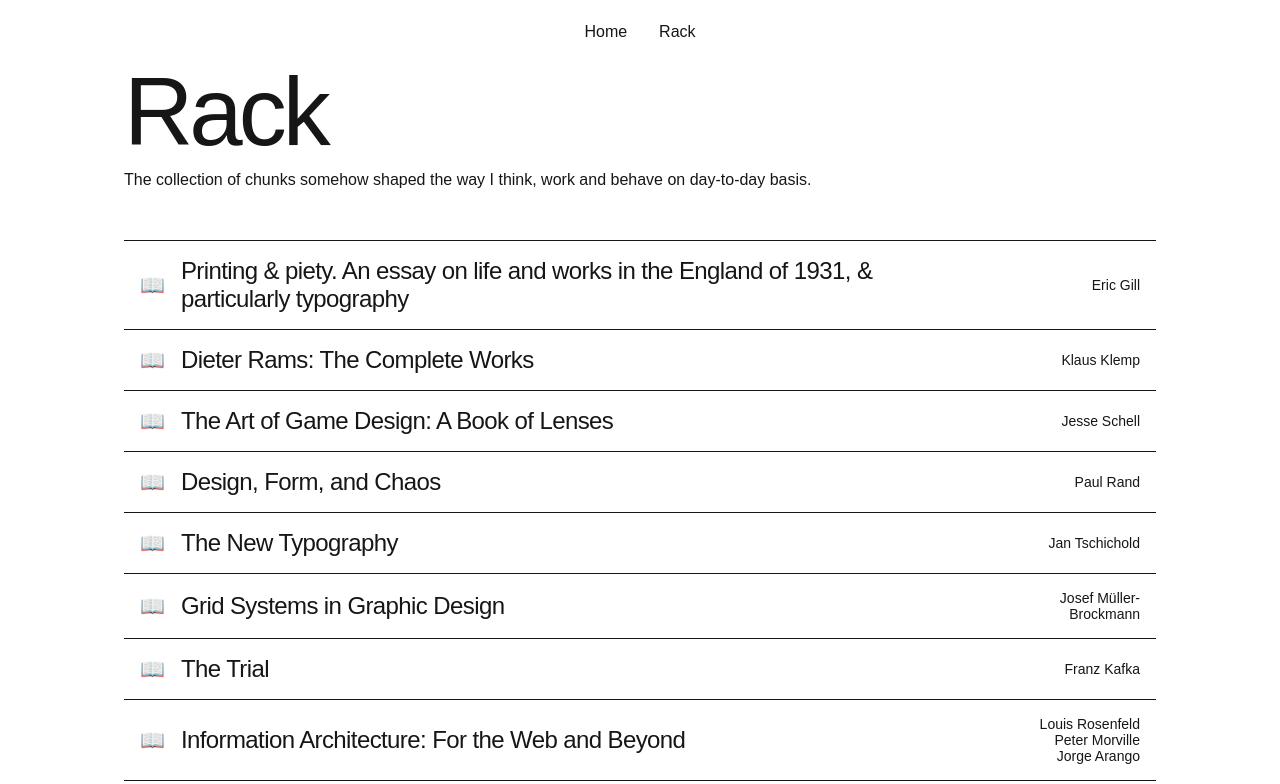
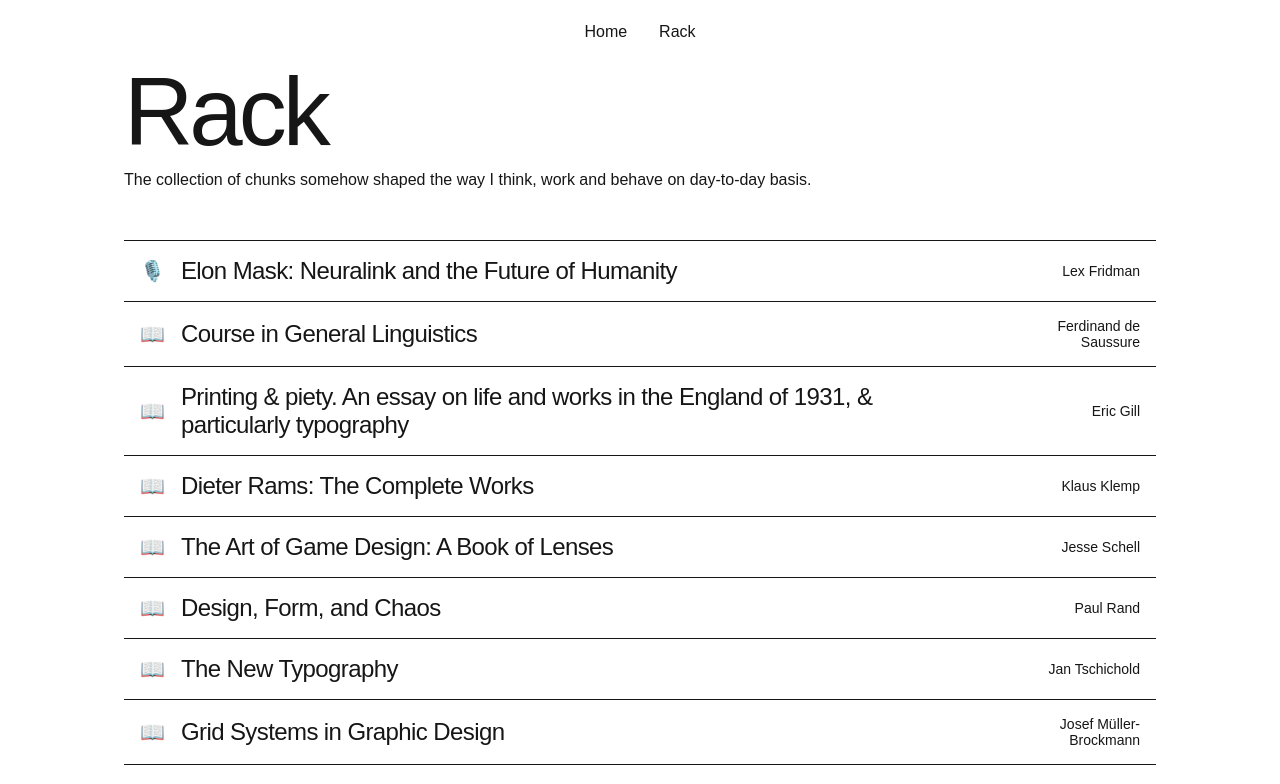
Before and after one commit to clearasvodka/clearasvodka.github.io, a Next.js app: page /rack in a window 1280 px wide. Shown: the top 784 px of the page. Built offline with nearby package versions, Linux system fonts and the light colour scheme; a web font is replaced by a local one.

Commit message:
content added

```diff
--- a/src/app/rack/page.tsx
+++ b/src/app/rack/page.tsx
@@ -12,6 +12,22 @@
             behave on day-to-day basis.
           </p>
         </div>
+        <div className={styles["book-item"]}>
+          <div className={styles["book-category"]}>🎙️</div>
+          <div className={styles["book-name"]}>
+            Elon Mask: Neuralink and the Future of Humanity
+          </div>
+          <div className={styles["book-authors"]}>Lex Fridman</div>
+        </div>
+
+        <div className={styles["book-item"]}>
+          <div className={styles["book-category"]}>📖</div>
+          <div className={styles["book-name"]}>
+            Course in General Linguistics
+          </div>
+          <div className={styles["book-authors"]}>Ferdinand de Saussure</div>
+        </div>
+
         <div className={styles["book-item"]}>
           <div className={styles["book-category"]}>📖</div>
           <div className={styles["book-name"]}>
```
Also changed, not shown: src/app/page.tsx (+18 -4 lines).
